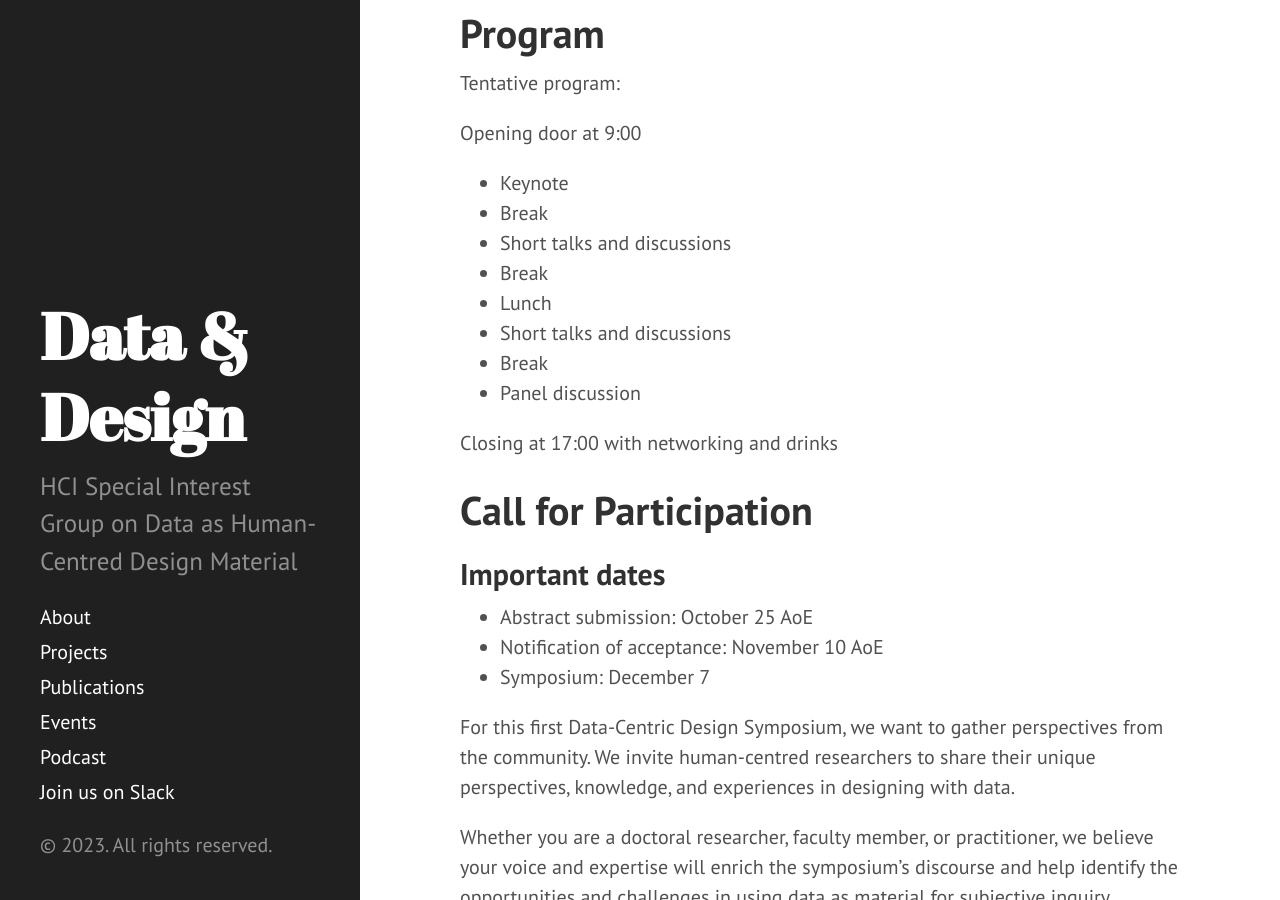
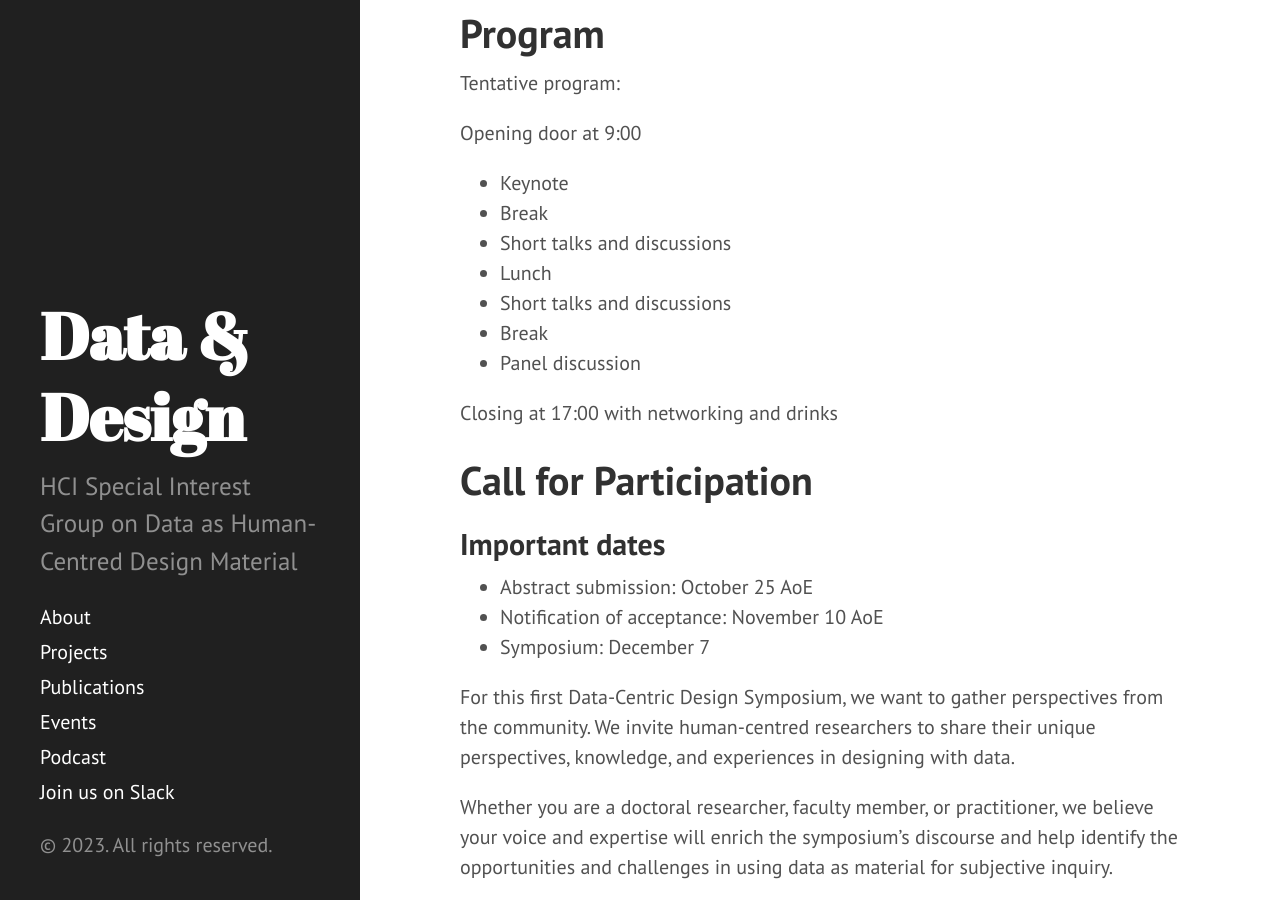
Before and after one commit to datacentricdesign/sig, a Jekyll site: the page built from symposium.md, in a window 1280 px wide and 900 px high, scrolled down 1161 px. Built offline with Jekyll 4.4.1, drawn with Linux system fonts in a browser that asks for light colours; Markdown is read by kramdown in place of the engine named in the settings.

Commit message:
remove extra break

```diff
--- a/symposium.md
+++ b/symposium.md
@@ -27,7 +27,6 @@ Opening door at 9:00
 - Keynote
 - Break
 - Short talks and discussions
-- Break
 - Lunch
 - Short talks and discussions
 - Break
```
